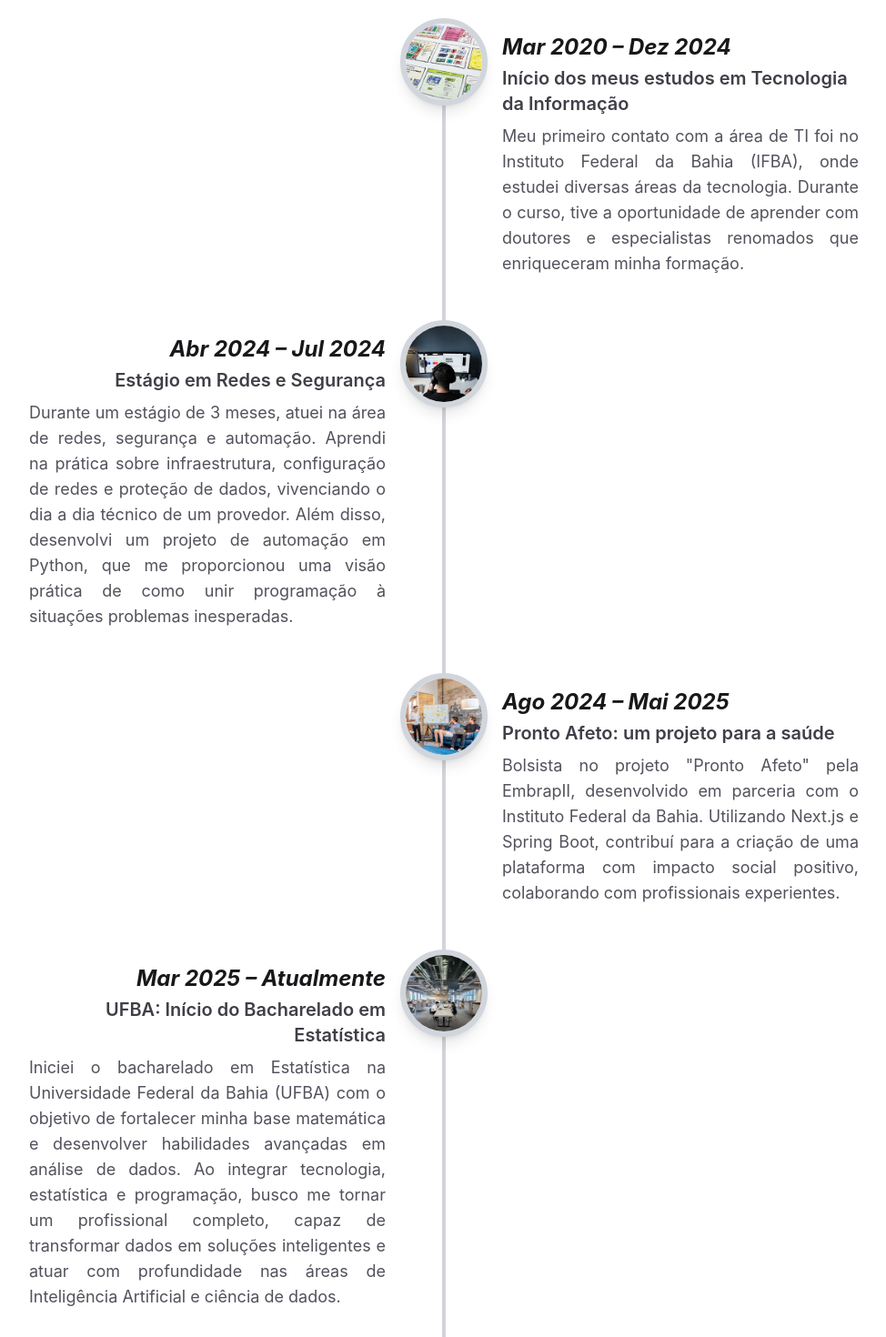
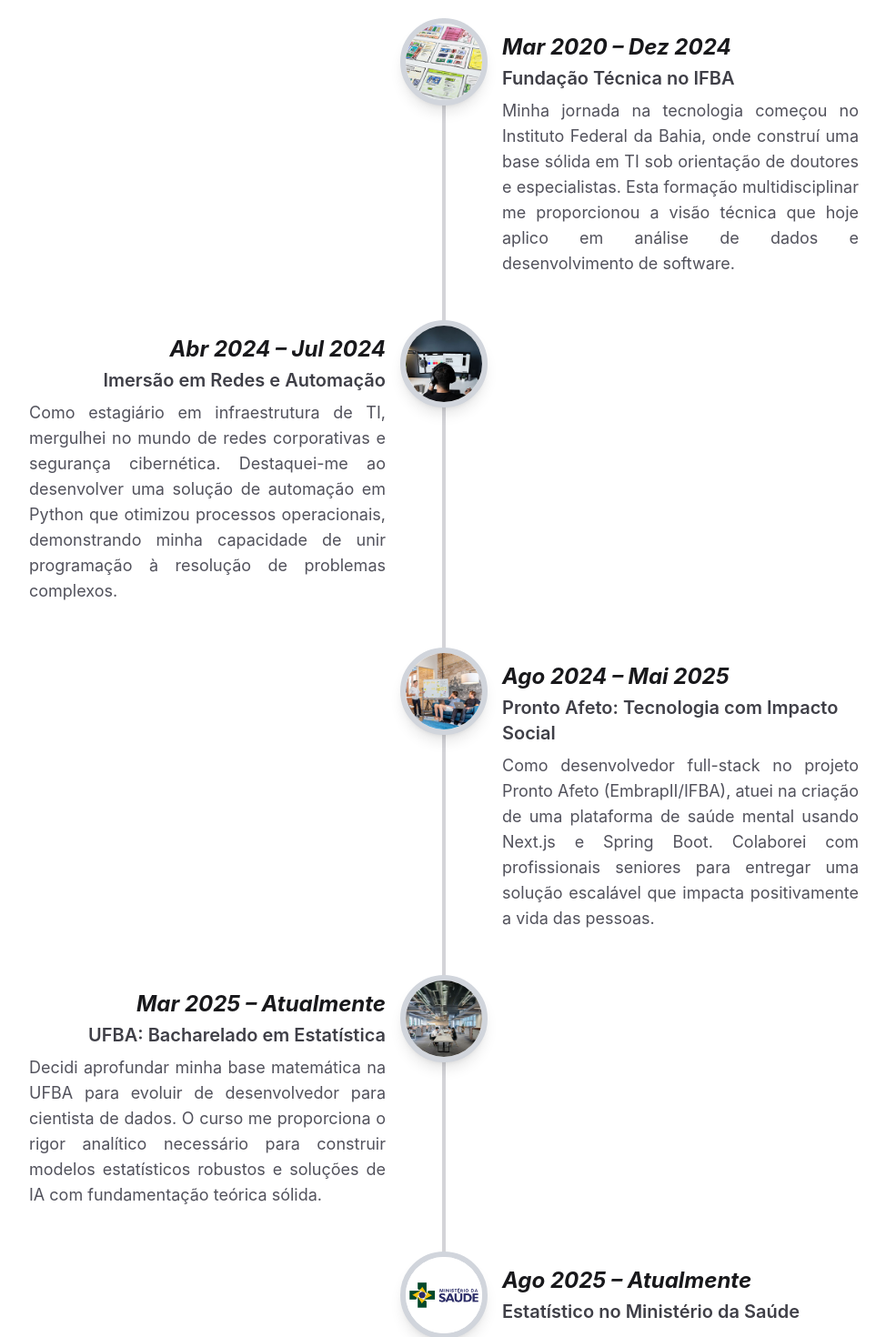
Before and after one commit to NicolasYMonteiro/portifolio, a Next.js app: page / in a window 1280 px wide. Shown: the part 2160-3630 px from the top of the page at 91% size, without its empty margins (152-1126 px from the left). Built offline with nearby package versions, Linux system fonts and the light colour scheme.

Commit message:
atualização para estatística

```diff
--- a/src/components/about/about.tsx
+++ b/src/components/about/about.tsx
@@ -6,48 +6,46 @@ import Image from "next/image";
 const eventos = [
     {
         titulo: "Mar 2020 – Dez 2024",
-        subtitulo: "Início dos meus estudos em Tecnologia da Informação",
+        subtitulo: "Fundação Técnica no IFBA",
         descricao:
-            `Meu primeiro contato com a área de TI foi no Instituto Federal da Bahia (IFBA), onde estudei diversas áreas da tecnologia.
-            Durante o curso, tive a oportunidade de aprender com doutores e especialistas renomados que enriqueceram minha formação.`,
+            `Minha jornada na tecnologia começou no Instituto Federal da Bahia, onde construí uma base sólida em TI sob orientação de doutores e especialistas.
+            Esta formação multidisciplinar me proporcionou a visão técnica que hoje aplico em análise de dados e desenvolvimento de software.`,
         imagem: "/about/1.jpg",
     },
     {
         titulo: "Abr 2024 – Jul 2024",
-        subtitulo: "Estágio em Redes e Segurança",
+        subtitulo: "Imersão em Redes e Automação",
         descricao:
-            `Durante um estágio de 3 meses, atuei na área de redes, segurança e automação. Aprendi na prática sobre
-            infraestrutura, configuração de redes e proteção de dados, vivenciando o dia a dia técnico de um provedor. Além disso,
-            desenvolvi um projeto de automação em Python, que me proporcionou uma visão prática de como unir programação
-            à situações problemas inesperadas.`,
+            `Como estagiário em infraestrutura de TI, mergulhei no mundo de redes corporativas e segurança cibernética.
+            Destaquei-me ao desenvolver uma solução de automação em Python que otimizou processos operacionais,
+            demonstrando minha capacidade de unir programação à resolução de problemas complexos.`,
         imagem: "/about/2.jpg",
     },
     {
         titulo: "Ago 2024 – Mai 2025",
-        subtitulo: "Pronto Afeto: um projeto para a saúde",
+        subtitulo: "Pronto Afeto: Tecnologia com Impacto Social",
         descricao:
-            `Bolsista no projeto "Pronto Afeto" pela EmbrapII, desenvolvido em parceria com o Instituto Federal da Bahia. Utilizando Next.js e
-            Spring Boot, contribuí para a criação de uma plataforma com impacto social positivo, colaborando com profissionais experientes.`,
+            `Como desenvolvedor full-stack no projeto Pronto Afeto (EmbrapII/IFBA), atuei na criação de uma plataforma de saúde mental usando Next.js e Spring Boot.
+            Colaborei com profissionais seniores para entregar uma solução escalável que impacta positivamente a vida das pessoas.`,
         imagem: "/about/3.jpg",
     },
     {
         titulo: "Mar 2025 – Atualmente",
-        subtitulo: "UFBA: Início do Bacharelado em Estatística",
+        subtitulo: "UFBA: Bacharelado em Estatística",
         descricao:
-            `Iniciei o bacharelado em Estatística na Universidade Federal da Bahia (UFBA) com o objetivo de fortalecer minha base matemática e desenvolver habilidades avançadas em análise de dados.
-            Ao integrar tecnologia, estatística e programação, busco me tornar um profissional completo, capaz de transformar dados em soluções inteligentes e atuar com profundidade nas áreas de Inteligência Artificial e ciência de dados.`,
+            `Decidi aprofundar minha base matemática na UFBA para evoluir de desenvolvedor para cientista de dados.
+            O curso me proporciona o rigor analítico necessário para construir modelos estatísticos robustos e soluções de IA com fundamentação teórica sólida.`,
         imagem: "/about/4.jpg",
     },
     {
         titulo: "Ago 2025 – Atualmente",
-        subtitulo: "Bolsista de Estatística no Ministério da Saúde",
+        subtitulo: "Estatístico no Ministério da Saúde",
         descricao:
-            `Atualmente, sou bolsista no Ministério da Saúde, onde aplico meus conhecimentos em estatística para contribuir com análises e projetos que impactam a saúde pública.
-            Essa experiência me permite desenvolver habilidades práticas e aprofundar meu entendimento sobre a aplicação da estatística em contextos reais e relevantes.`,
+            `Atuo como bolsista aplicando análise estatística avançada para impactar políticas públicas de saúde.
+            Transformo dados complexos do SUS em insights acionáveis, contribuindo para a tomada de decisão em escala nacional e
+            desenvolvendo expertise em saúde pública e análise de dados governamentais.`,
         imagem: "/about/5.png",
     }
-
-
 ];
 
 const AboutSection = () => {
```
